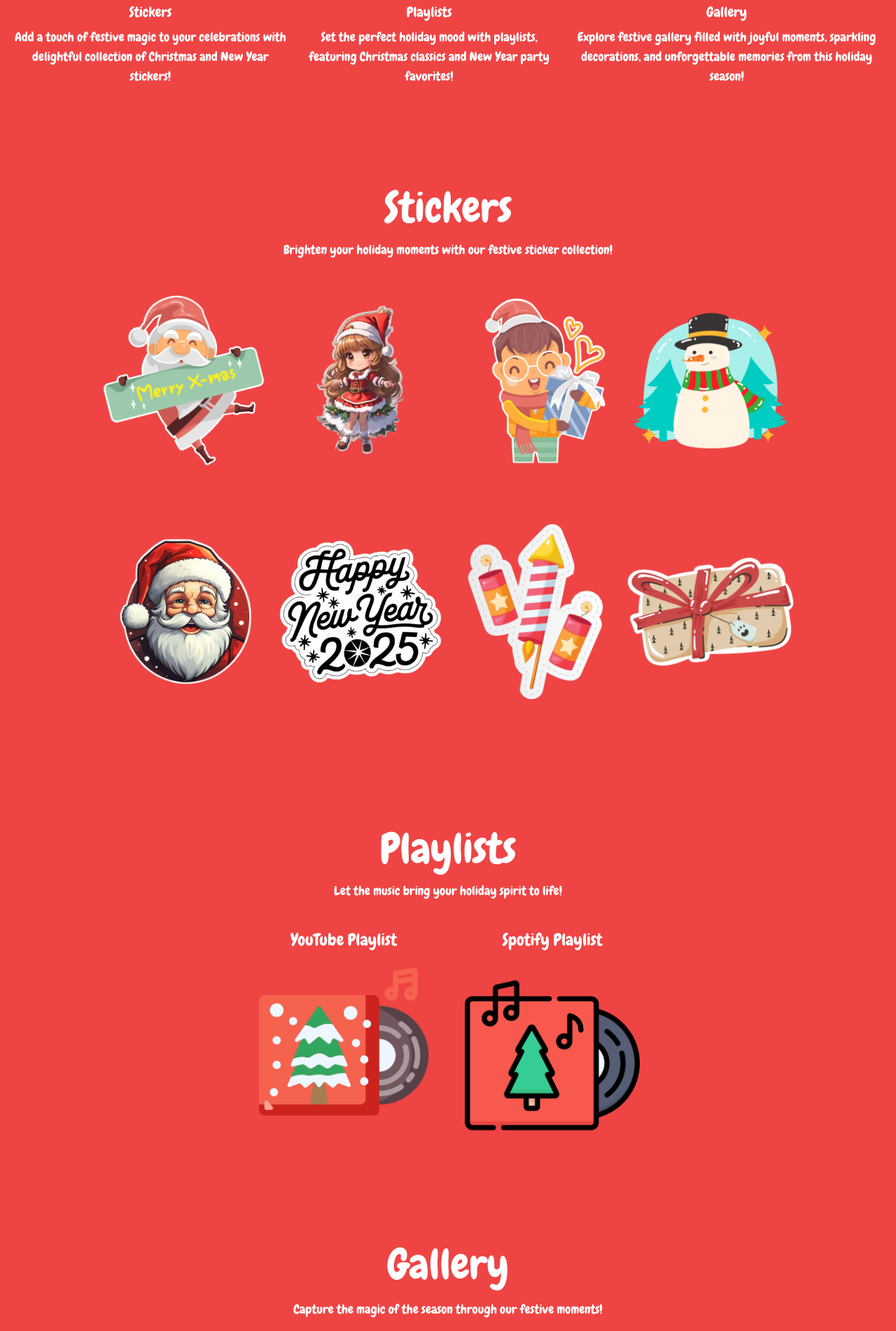
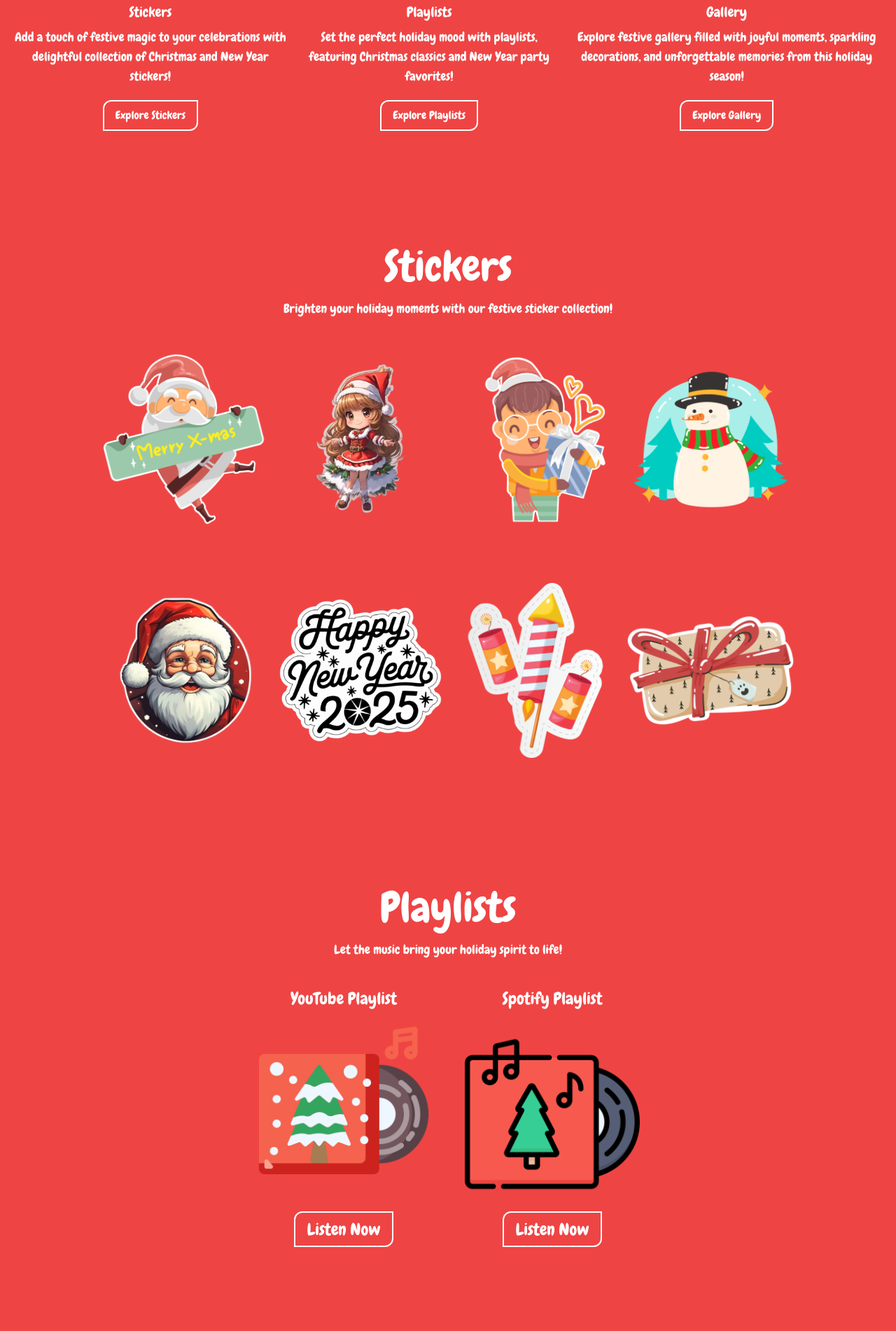
Before and after one commit to xStephx/happy-new-year-and-merry-christmas-website, a plain HTML site: page index.html in a window 1280 px wide. Shown: the part 2175-4077 px from the top of the page at 70% size. Drawn offline with nearby package versions, Linux system fonts and the light colour scheme.

Commit message:
added new buttons for sections

```diff
--- a/index.html
+++ b/index.html
@@ -62,31 +62,34 @@
             <h3 class="text-center text-lg my-2">Spread joy this season with gifts that inspire celebration!</h3>
             <div class="flex md:flex-row flex-col gap-4 my-20">
                 <div id="giftFirst" class="text-center flex flex-col justify-center items-center">
-                    <a href="#stickersSection"><img src="assets/images/gift-sticker-1.png" alt="Sticker 1" class="md:w-[250px] w-[200px] cursor-pointer transition-transform duration-300 transform hover:scale-110"></a>
+                    <img src="assets/images/gift-sticker-1.png" alt="Sticker 1" class="md:w-[250px] w-[200px] cursor-pointer transition-transform duration-300 transform hover:scale-110">
                     <p class="text-xl my-2">Stickers</p>
                     <p class="text-lg">
                         Add a touch of festive magic to your
                         celebrations with delightful collection
                         of Christmas and New Year stickers!
                     </p>
+                    <a href="#stickersSection" class="border-white border-[2px] px-4 py-2 rounded-tl-xl rounded-br-xl my-5">Explore Stickers</a>
                 </div>
                 <div id="giftSecond" class="text-center flex flex-col justify-center items-center">
-                    <a href="#playlistsSection"><img src="assets/images/gift-sticker-2.png" alt="Sticker 2" class="md:w-[250px] w-[200px] cursor-pointer transition-transform duration-300 transform hover:scale-110"></a>
+                    <img src="assets/images/gift-sticker-2.png" alt="Sticker 2" class="md:w-[250px] w-[200px] cursor-pointer transition-transform duration-300 transform hover:scale-110">
                     <p class="text-xl my-2">Playlists</p>
                     <p class="text-lg">
                         Set the perfect holiday mood with playlists,
                         featuring Christmas classics
                         and New Year party favorites!
                     </p>
+                    <a href="#playlistsSection" class="border-white border-[2px] px-4 py-2 rounded-tl-xl rounded-br-xl my-5">Explore Playlists</a>
                 </div>
                 <div id="giftThird" class="text-center flex flex-col justify-center items-center">
-                    <a href="#gallerySection"><img src="assets/images/gift-sticker-3.png" alt="Sticker 3" class="md:w-[250px] w-[200px] cursor-pointer transition-transform duration-300 transform hover:scale-110"></a>
+                    <img src="assets/images/gift-sticker-3.png" alt="Sticker 3" class="md:w-[250px] w-[200px] cursor-pointer transition-transform duration-300 transform hover:scale-110">
                     <p class="text-xl my-2">Gallery</p>
                     <p class="text-lg">
                         Explore festive gallery filled with joyful moments,
                         sparkling decorations, and unforgettable memories
                         from this holiday season!
                     </p>
+                    <a href="#gallerySection" class="border-white border-[2px] px-4 py-2 rounded-tl-xl rounded-br-xl my-5">Explore Gallery</a>
                 </div>
             </div>
         </section>
@@ -115,12 +118,14 @@
             <h3 class="text-center text-lg my-4">Let the music bring your holiday spirit to life!</h3>
             <div class="flex md:flex-row flex-col justify-center items-center gap-12 mt-10">
                 <div id="youtubePlaylist" class="text-center text-2xl">
-                    <a href="https://www.youtube.com/watch?v=3CWJNqyub3o&list=PLI-is5tEGAnSAlFFQ3fEWvQistH_KDPRV&index=1" target="_blank"><p>YouTube Playlist</p></a>
-                    <a href="https://www.youtube.com/watch?v=3CWJNqyub3o&list=PLI-is5tEGAnSAlFFQ3fEWvQistH_KDPRV&index=1" target="_blank"><img src="assets/images/playlist-1.png" alt="Playlist 1" class="md:w-[250px] w-[200px] mt-6 cursor-pointer transition-transform duration-300 transform hover:scale-110"></a>
+                    <p>YouTube Playlist</p>
+                    <img src="assets/images/playlist-1.png" alt="Playlist 1" class="md:w-[250px] w-[200px] mt-6 mb-6 cursor-pointer transition-transform duration-300 transform hover:scale-110"></a>
+                    <a href="https://www.youtube.com/watch?v=3CWJNqyub3o&list=PLI-is5tEGAnSAlFFQ3fEWvQistH_KDPRV&index=1" target="_blank" class="border-white border-[2px] px-4 py-2 rounded-tl-xl rounded-br-xl my-5">Listen Now</a>
                 </div>
                 <div id="spotifyPlaylist" class="text-center text-2xl">
-                    <a href="https://open.spotify.com/playlist/37i9dQZF1DX0Yxoavh5qJV?si=c09b0fbedeef4089" target="_blank"><p>Spotify Playlist</p></a>
-                    <a href="https://open.spotify.com/playlist/37i9dQZF1DX0Yxoavh5qJV?si=c09b0fbedeef4089" target="_blank"><img src="assets/images/playlist-2.png" alt="Playlist 2" class="md:w-[250px] w-[200px] mt-6 cursor-pointer transition-transform duration-300 transform hover:scale-110"></a>
+                    <p>Spotify Playlist</p>
+                    <img src="assets/images/playlist-2.png" alt="Playlist 2" class="md:w-[250px] w-[200px] mt-6 mb-6 cursor-pointer transition-transform duration-300 transform hover:scale-110"></a>
+                    <a href="https://open.spotify.com/playlist/37i9dQZF1DX0Yxoavh5qJV?si=c09b0fbedeef4089" target="_blank" class="border-white border-[2px] px-4 py-2 rounded-tl-xl rounded-br-xl my-5">Listen Now</a>
                 </div>
             </div>
         </section>
@@ -148,7 +153,7 @@
                     <textarea placeholder="Tell us your christmas wish..." class="w-[250px] h-[200px] p-4 rounded-xl outline-none border-2 border-white bg-transparent placeholder:text-white"></textarea>
                     <button type="submit" class="text-xl my-2">Submit</button>
                 </form>
-                <img id="contactImg" src="assets/images/contact-img.png" alt="" class="md:order-2 order-1 md:mb-0 mb-20">
+                <img id="contactImg" src="assets/images/contact-img.png" alt="Christmas Girl" class="md:order-2 order-1 md:mb-0 mb-20 rounded-b-full">
             </div>
         </section>
     </main>
```
